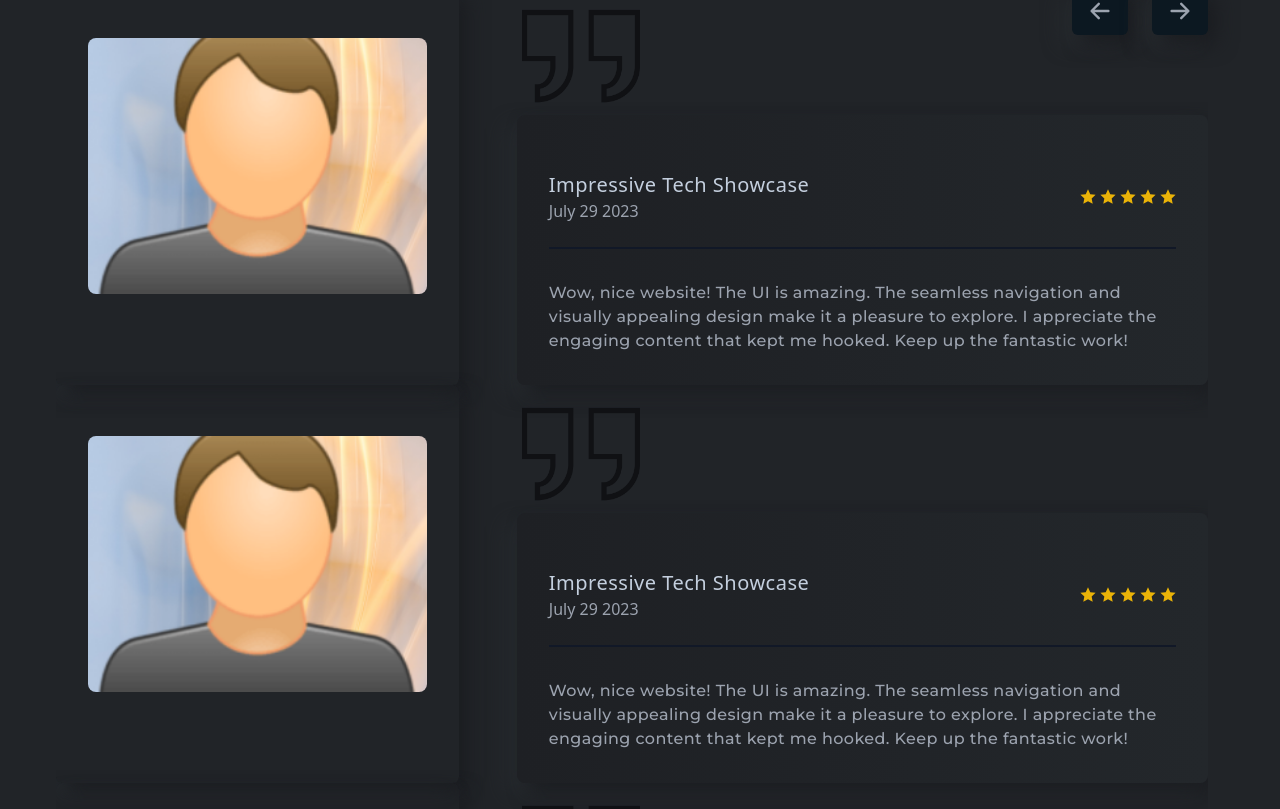
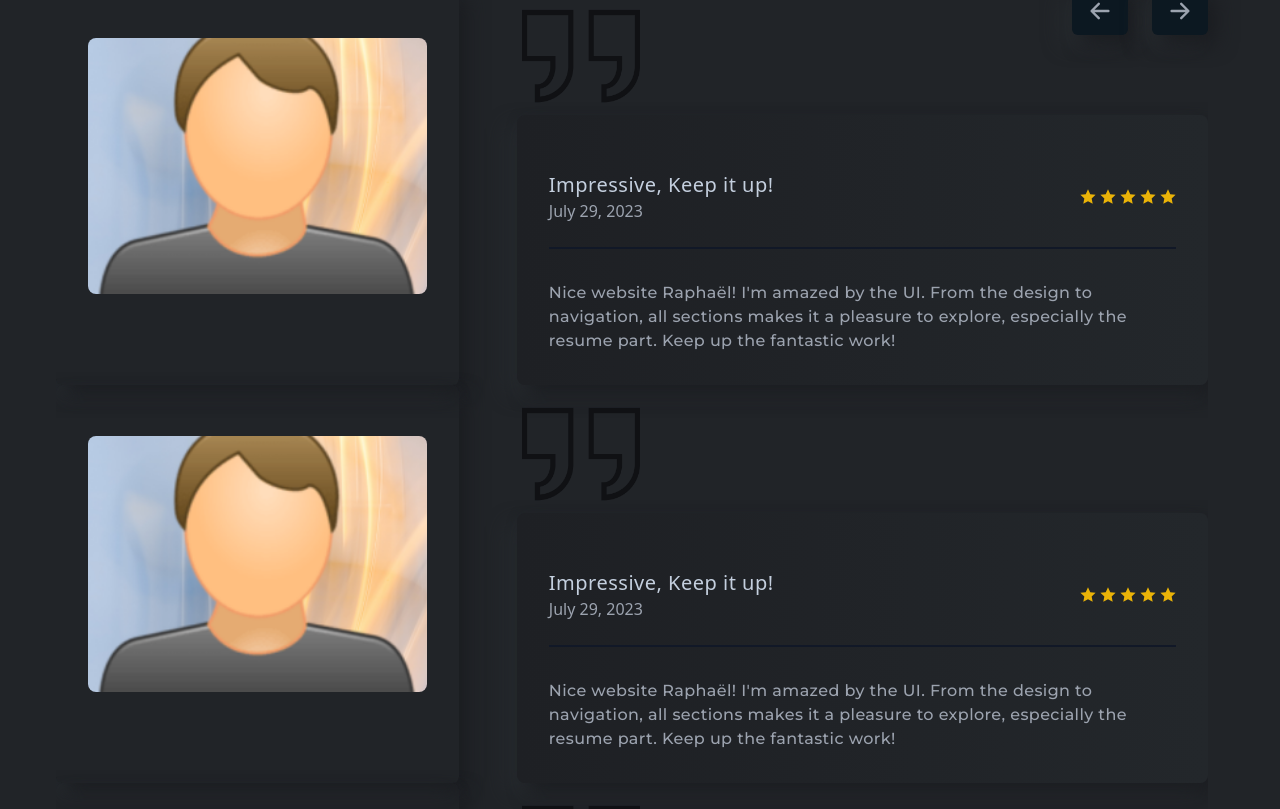
Before and after one commit to rapha-pro/MyPortfolio, a React (Create React App) app: page / in a window 1280 px wide. Shown: the part 6083-6892 px from the top of the page. Built offline with nearby package versions, Linux system fonts and the light colour scheme; a web font is replaced by a local one.

Commit message:
Testimonial section updated

```diff
--- a/src/components/testimonial/Testimonial.js
+++ b/src/components/testimonial/Testimonial.js
@@ -132,12 +132,12 @@ function Testimonial() {
 
 
                         <TextCard
-                            ReviewTitle="Impressive Tech Showcase"
-                            subTitle="July 29 2023"
+                            ReviewTitle="Impressive, Keep it up!"
+                            subTitle="July 29, 2023"
                             numberOfStars={5}
                             description="
-                                Wow, nice website! The UI is amazing. The seamless navigation and visually appealing design make it a pleasure to explore.
-                                I appreciate the engaging content that kept me hooked. Keep up the fantastic work!
+                                Nice website Raphaël! I'm amazed by the UI. From the design to navigation, all sections makes it a pleasure to explore,
+                                especially the resume part. Keep up the fantastic work!
                             "
                         />
 
```
